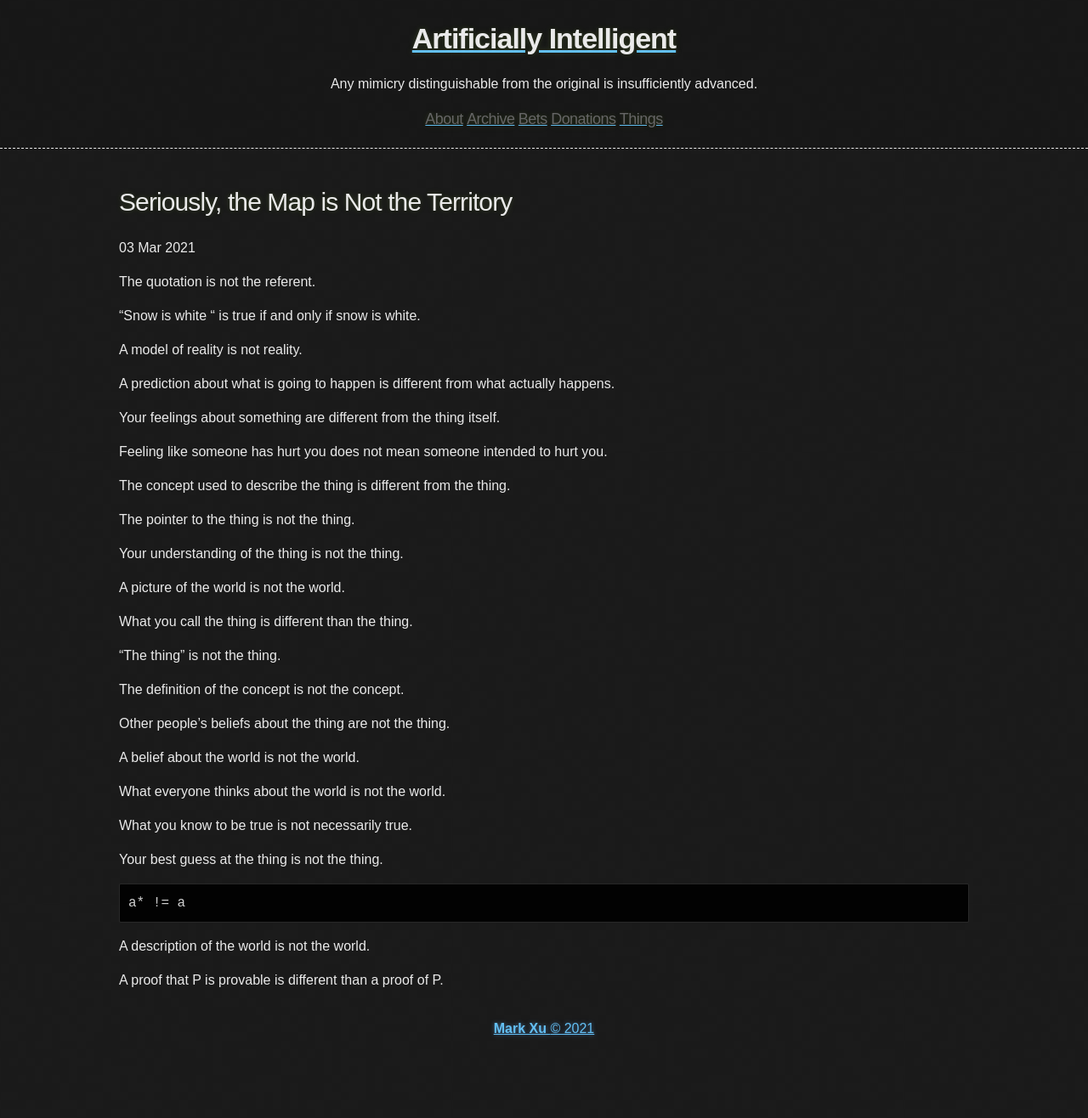
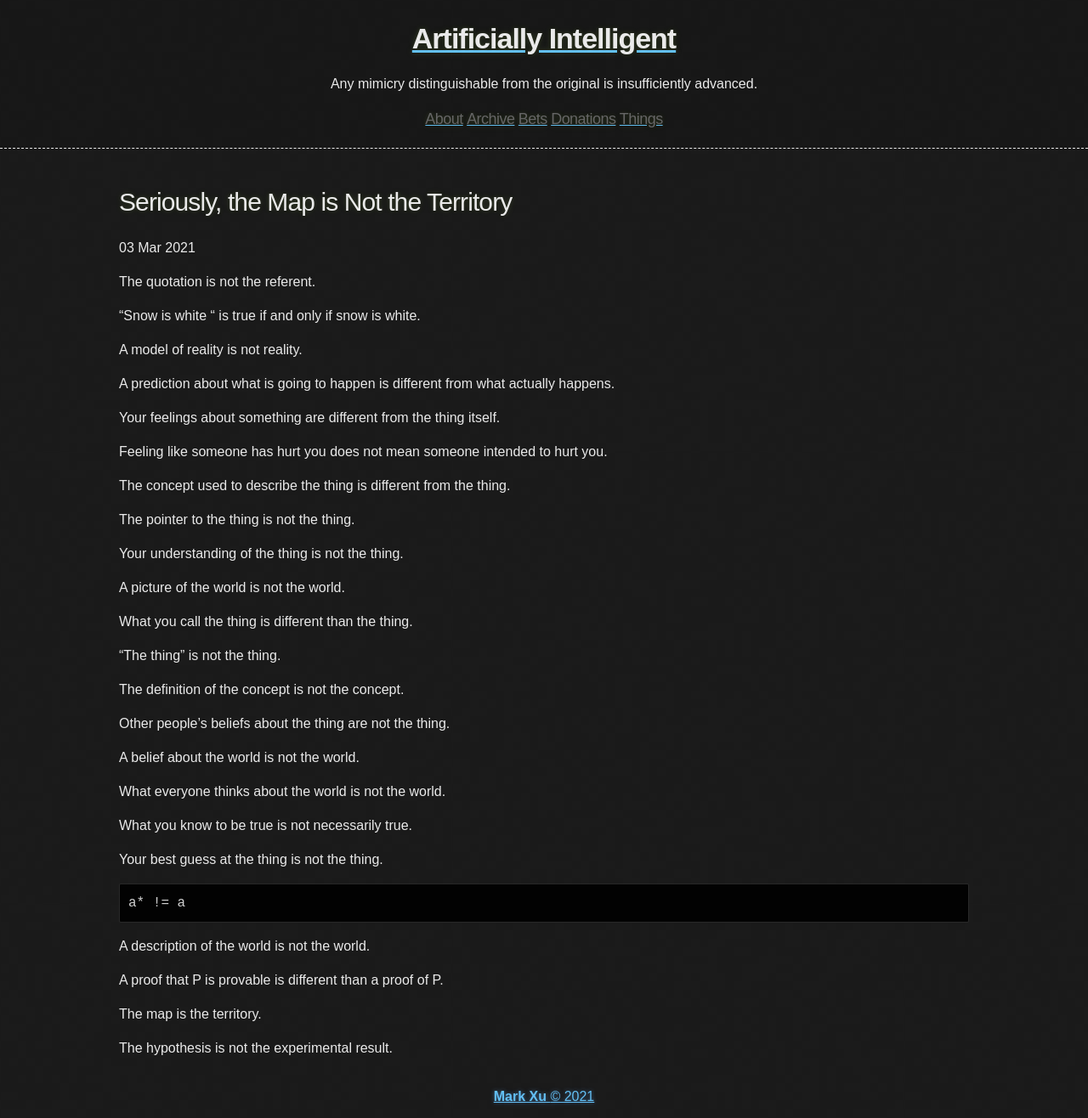
Before and after one commit to tocttou/hacker-blog, a Jekyll site: the page built from _posts/2021-3-3-Map.md, in a window 1280 px wide. Shown: the whole page at 85% size. Built offline with Jekyll 4.4.1, drawn with Linux system fonts in a browser that asks for light colours; before the commit the page ends 1236 px from its top, so only the background shows below that.

Commit message:
Update 2021-3-3-Map.md

```diff
--- a/_posts/2021-3-3-Map.md
+++ b/_posts/2021-3-3-Map.md
@@ -45,3 +45,7 @@ a* != a
 A description of the world is not the world.
 
 A proof that P is provable is different than a proof of P.
+
+The map is the territory.
+
+The hypothesis is not the experimental result.
```
